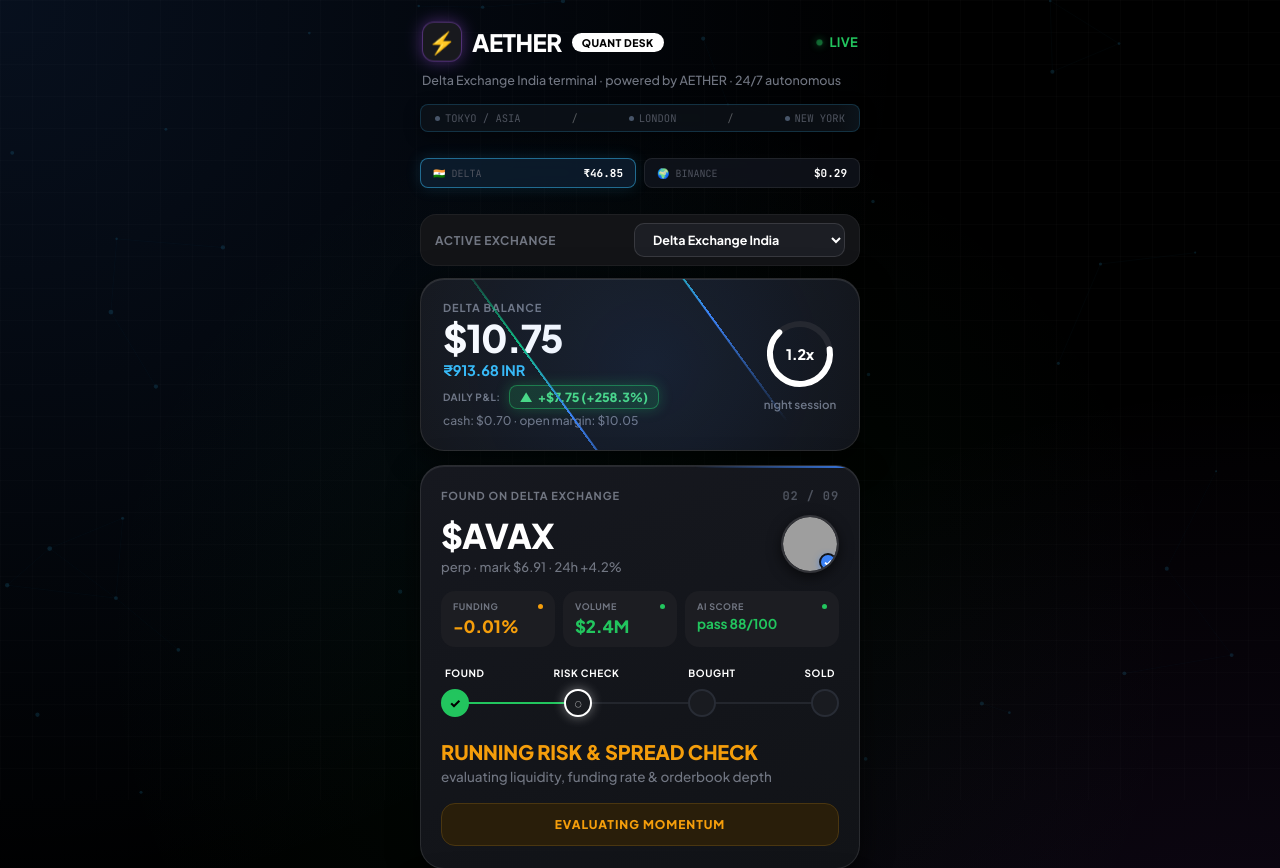
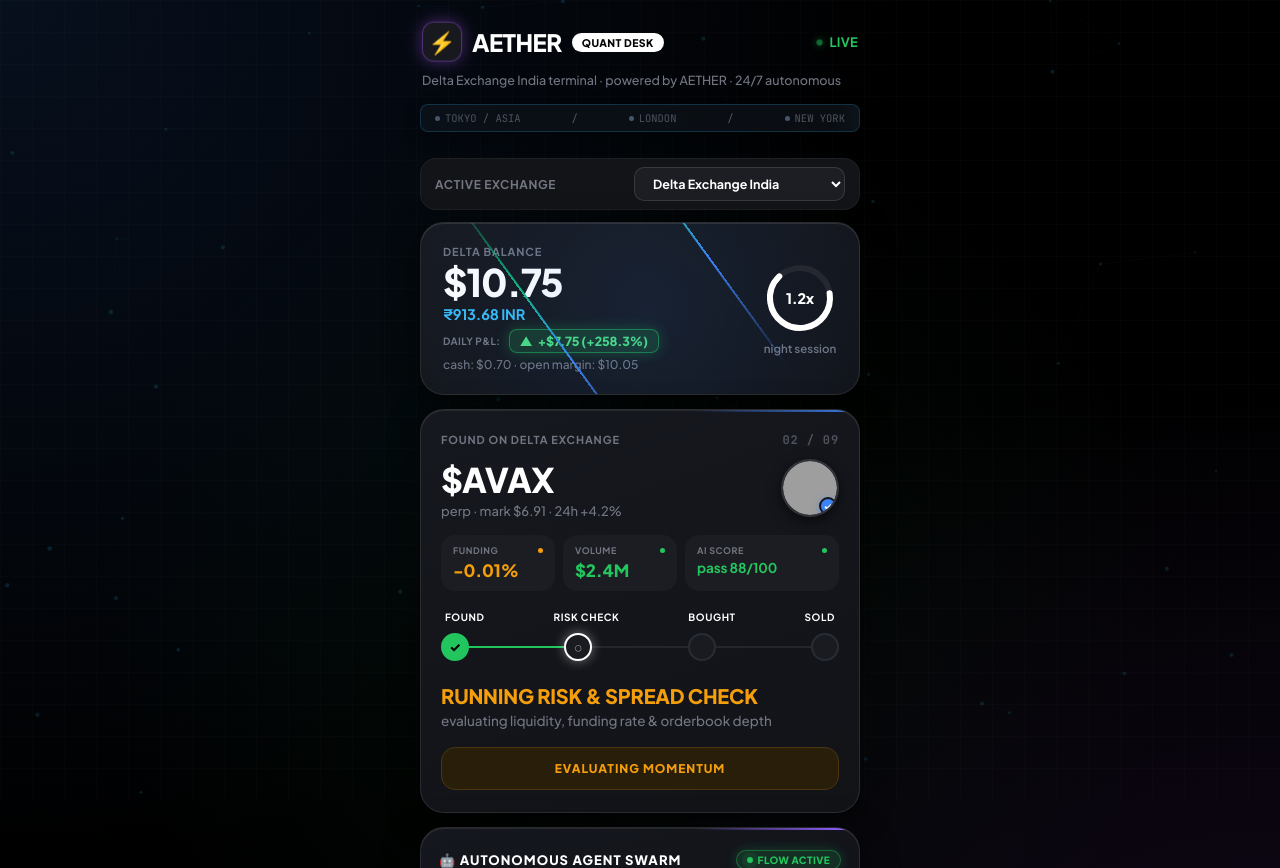
Before and after one commit to indiantrader803-bot/GrokTradeingBrain, a FastAPI app: page / in a window 1280 px wide. Shown: the top 868 px of the page. Run offline with FastAPI, Linux system fonts and the light colour scheme; data that the repository does not hold is empty; grey boxes are pictures that could not be loaded.

Commit message:
Clean UI: remove redundant dual exchange pill bar

```diff
--- a/dashboard/templates/index.html
+++ b/dashboard/templates/index.html
@@ -1436,18 +1436,6 @@ body::before {
     </div>
   </div>
 
-  <!-- 🇮🇳 🌍 Real-Time Dual Exchange Telemetry -->
-  <div class="dual-exchange-badges">
-    <div class="exchange-mini-pill selected" id="mini-pill-delta" onclick="onExchangeChange('delta')" style="cursor:pointer;">
-      <span class="lbl">🇮🇳 DELTA</span>
-      <span class="val" id="mini-val-delta">₹46.85</span>
-    </div>
-    <div class="exchange-mini-pill" id="mini-pill-binance" onclick="onExchangeChange('binance')" style="cursor:pointer;">
-      <span class="lbl">🌍 BINANCE</span>
-      <span class="val" id="mini-val-binance">$0.29</span>
-    </div>
-  </div>
-
   <!-- Exchange Switcher Dropdown Bar -->
   <div class="exchange-dropdown-bar">
     <div class="exchange-label-left">
@@ -2071,7 +2059,7 @@ async function fetchLiveStatus() {
       }
     }
 
-    // Update Mini Telemetry Badges
+    // Update Mini Telemetry Badges if present
     const dValEl = document.getElementById('mini-val-delta');
     const bValEl = document.getElementById('mini-val-binance');
     const deltaEx = (data.exchanges && data.exchanges.delta) || data.exchange || {};
```
